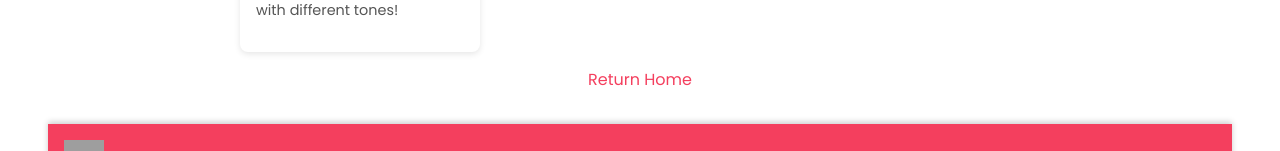
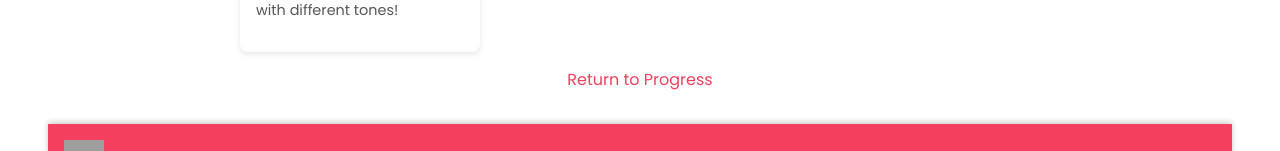
Before and after one commit to unnamedmistress/StrawberryTech, a React (Vite) app in the folder learning-games/: page /games/tone in a window 1280 px wide. Shown: the part 479-630 px from the top of the page. Built offline with nearby package versions, Linux system fonts and the light colour scheme; grey boxes are pictures that could not be loaded.

Commit message:
Route games back to progress hub

```diff
--- a/learning-games/src/pages/Match3Game.tsx
+++ b/learning-games/src/pages/Match3Game.tsx
@@ -329,7 +329,7 @@ export default function Match3Game() {
       </div>
       <RobotChat />
       <p style={{ marginTop: '1rem', textAlign: 'center' }}>
-        <Link to="/">Return Home</Link>
+        <Link to="/leaderboard">Return to Progress</Link>
       </p>
     </div>
   );
--- a/learning-games/src/pages/QuizGame.tsx
+++ b/learning-games/src/pages/QuizGame.tsx
@@ -238,7 +238,7 @@ export default function QuizGame() {
         </div>
         <ChatBox />
         <p style={{ marginTop: '1rem', textAlign: 'center' }}>
-          <Link to="/">Return Home</Link>
+          <Link to="/leaderboard">Return to Progress</Link>
         </p>
       </div>
     </div>
```
